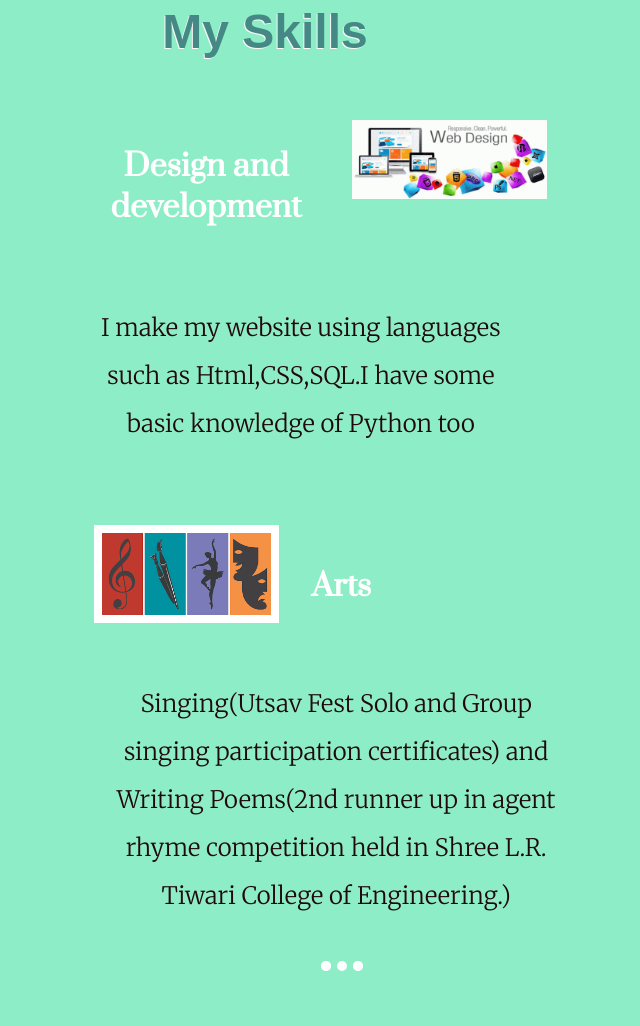
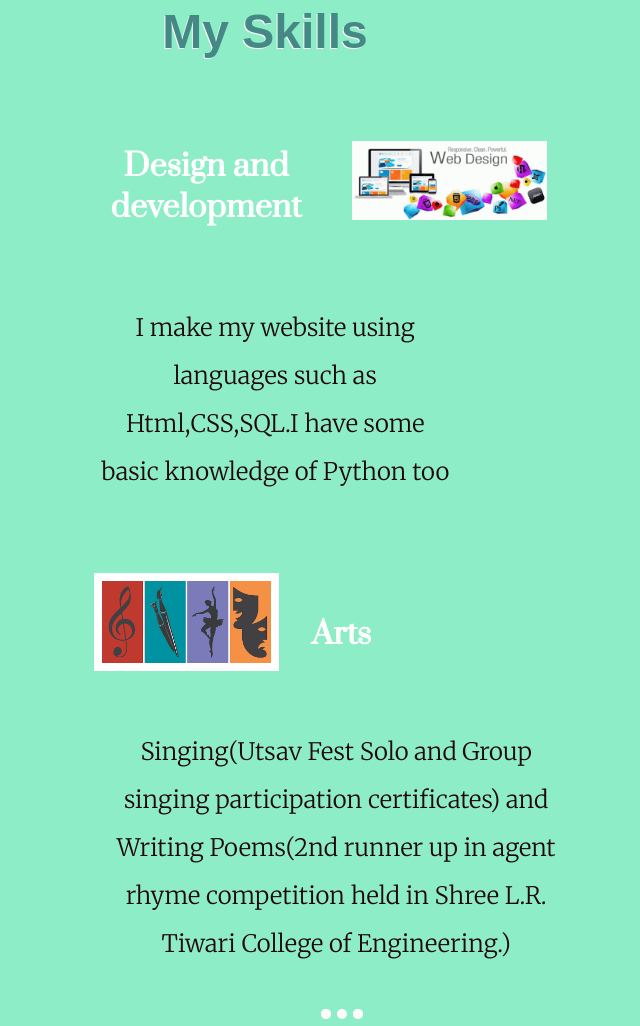
Before and after one commit to nikita250100/Nikita_Resume, a plain HTML site: page index.html in a window 1280 px wide. Shown: the part 1300-2326 px from the top of the page, without its empty margins (375-1015 px from the left). Drawn offline with Linux system fonts and the light colour scheme; a web font is replaced by a local one.

Commit message:
Webdev image shifted below and text width change

```diff
--- a/index.html
+++ b/index.html
@@ -52,9 +52,9 @@
         <div class="webdev-container" style="width:40%; margin-left: 34%;margin-top:-3%;" >
         <!-- Lorem Ipsum generator from lipsum.com because when we arent specific about the content then we should use this -->
         <!--<h3>Lorem ipsum dolor.</h3> -->
-        <img src="images/webdevelopment.gif" alt="sorry" height="28%" width="38%" class="imgsk1" style="margin-top:5%; margin-right: 5%;" >
+        <img src="images/webdevelopment.gif" alt="sorry" height="28%" width="38%" class="imgsk1" style="margin-top:9%; margin-right: 5%;" >
         <h3 class="skill1 " style=" font-size:1.9rem; padding-top:10%;padding-bottom: 8%; padding-right: 35%;">Design and development</h3>
-        <p class="skill2 width1" style=" font-size:1.5rem; width:80%; margin-left: 7%;margin-top:7%;font-align:left; ">I make my website using languages such as Html,CSS,SQL.I have some basic knowledge of Python too</p>
+        <p class="skill2 width1" style=" font-size:1.5rem; width:70%; margin-left: 7%;margin-top:7%;font-align:left; ">I make my website using languages such as Html,CSS,SQL.I have some basic knowledge of Python too</p>
         </div>
         <div class="arts-container" style="width:44%;margin-left: 31%;margin-left:34%; margin-top:6%;">
         <img src="images/arts.png" alt="sorry" height="12%" width="30%" class="imgsk2" style=" border:solid 8px white; margin-left: 6%;">
```
